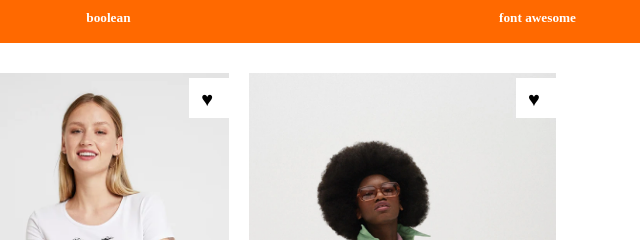
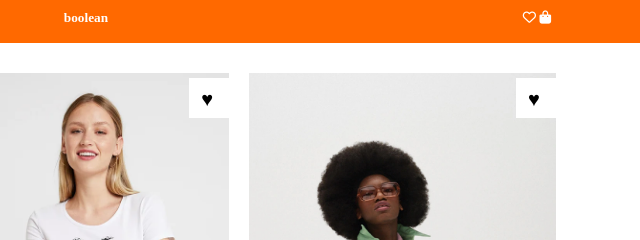
Before and after one commit to Francesco-Rianna/html-css-boolando, a plain HTML site: page index.html in a window 1280 px wide. Shown: the top 240 px of the page, 554-1194 px from the left. Drawn offline with Linux system fonts and the light colour scheme.

Commit message:
fix: modified header with the addition of awesome fonts

```diff
--- a/index.html
+++ b/index.html
@@ -4,6 +4,10 @@
 <head>
     <meta charset="UTF-8">
     <meta name="viewport" content="width=device-width, initial-scale=1.0">
+    <!-- font awesome -->
+    <link rel="stylesheet" href="https://cdnjs.cloudflare.com/ajax/libs/font-awesome/6.5.1/css/all.min.css"
+        integrity="sha512-DTOQO9RWCH3ppGqcWaEA1BIZOC6xxalwEsw9c2QQeAIftl+Vegovlnee1c9QX4TctnWMn13TZye+giMm8e2LwA=="
+        crossorigin="anonymous" referrerpolicy="no-referrer" />
     <link rel="stylesheet" href="style.css">
     <title>Boolando</title>
 </head>
@@ -15,7 +19,9 @@
                 <div class="flex">
                     <h5>Donna Uomo Bambini</h5>
                     <h5 class="center">boolean</h5>
-                    <h5>font awesome</h5>
+                    <h5 class="awesome"> <i class="fa-sharp fa-thin fa-bell"></i> <i
+                            class="fa-sharp fa-regular fa-heart"></i> <i class="fa-sharp fa-solid fa-bag-shopping"></i>
+                    </h5>
                 </div>
             </div>
         </div>
--- a/style.css
+++ b/style.css
@@ -66,7 +66,11 @@ img {
 }
 
 .center {
-    padding-right: 5px;
+    padding-right: 60px;
+}
+
+.awesome {
+    padding-right: 25px;
 
 }
 
```
